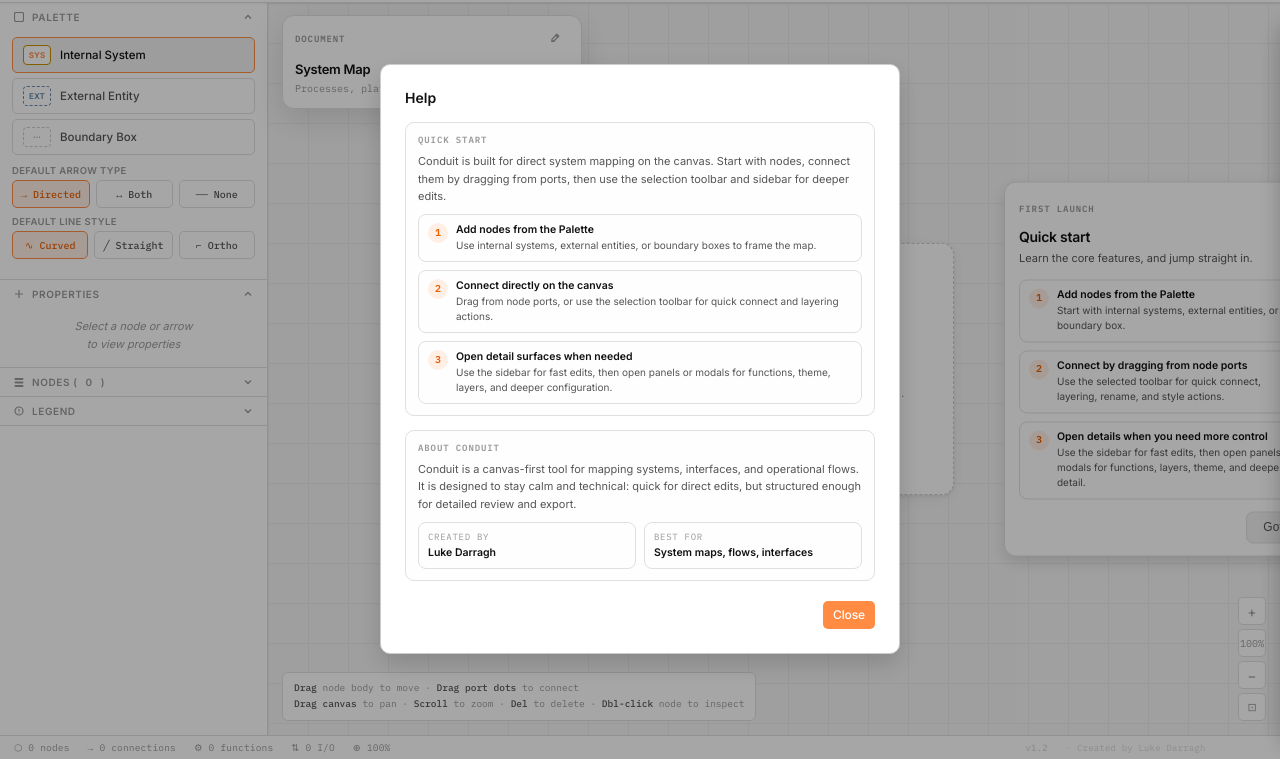
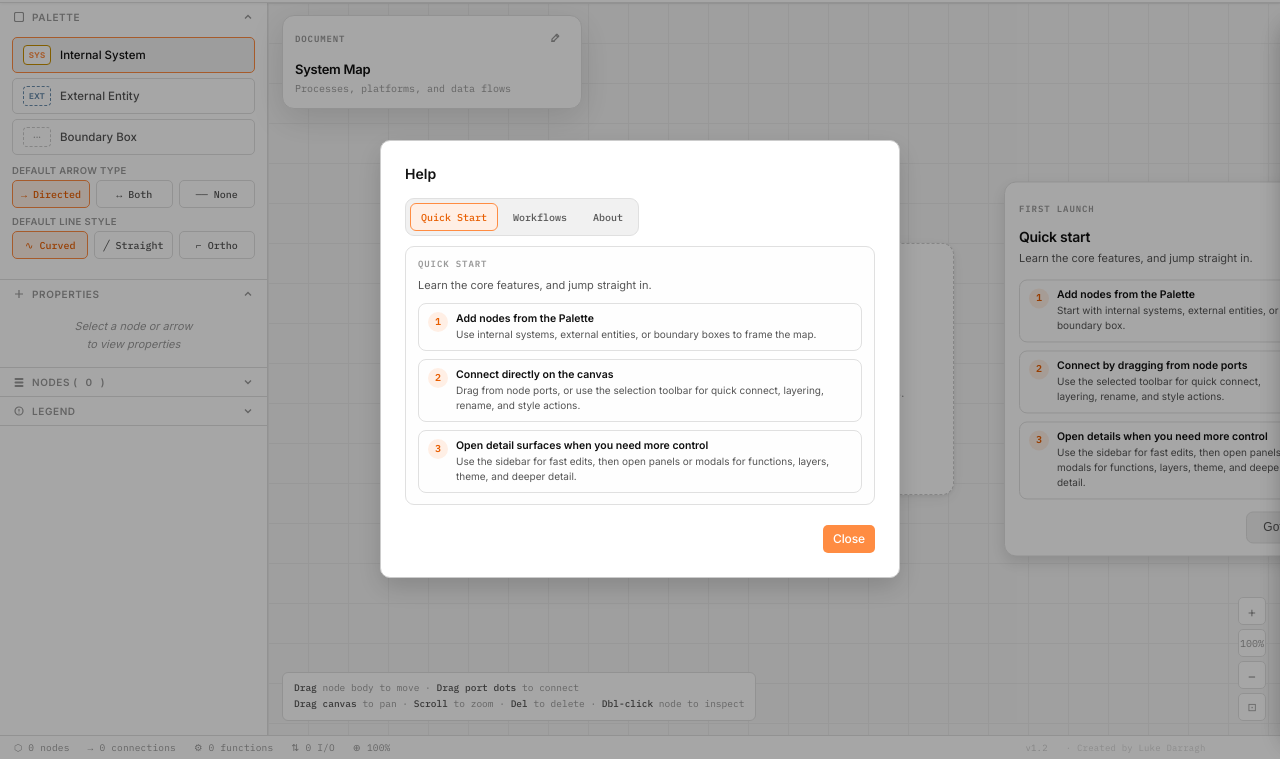
Before and after one commit to luked-tools/conduit, a website: page index.html in a window 1280 px wide. Both pictures are taken after a click on the button "Help". Shown: the part 41-800 px from the top of the page. Drawn offline with Linux system fonts and the light colour scheme.

Commit message:
Swap to using tabs for help modal

```diff
--- a/src/features/help-modal.js
+++ b/src/features/help-modal.js
@@ -1,9 +1,24 @@
+function setHelpTab(tabId) {
+  document.querySelectorAll('.help-modal-tab').forEach(btn => {
+    btn.classList.toggle('active', btn.dataset.tab === tabId);
+  });
+  document.querySelectorAll('.help-modal-panel').forEach(panel => {
+    panel.classList.toggle('active', panel.dataset.tabPanel === tabId);
+  });
+}
+
 function openHelpModal() {
   const body = `
     <div class="help-modal-body">
+      <div class="help-modal-tabs" role="tablist" aria-label="Help sections">
+        <button class="help-modal-tab active" data-tab="quickstart" onclick="setHelpTab('quickstart')" role="tab" aria-selected="true">Quick Start</button>
+        <button class="help-modal-tab" data-tab="workflows" onclick="setHelpTab('workflows')" role="tab" aria-selected="false">Workflows</button>
+        <button class="help-modal-tab" data-tab="about" onclick="setHelpTab('about')" role="tab" aria-selected="false">About</button>
+      </div>
+      <section class="help-modal-panel active" data-tab-panel="quickstart">
         <section class="help-modal-section">
           <div class="help-modal-kicker">Quick Start</div>
-        <div class="help-modal-copy">Conduit is built for direct system mapping on the canvas. Start with nodes, connect them by dragging from ports, then use the selection toolbar and sidebar for deeper edits.</div>
+          <div class="help-modal-copy">Learn the core features, and jump straight in.</div>
           <div class="help-modal-tip-list">
             <div class="help-modal-tip">
               <span class="help-modal-tip-index">1</span>
@@ -16,25 +31,40 @@ function openHelpModal() {
               <span class="help-modal-tip-index">2</span>
               <div>
                 <div class="help-modal-tip-title">Connect directly on the canvas</div>
-              <div class="help-modal-tip-copy">Drag from node ports, or use the selection toolbar for quick connect and layering actions.</div>
+                <div class="help-modal-tip-copy">Drag from node ports, or use the selection toolbar for quick connect, layering, rename, and style actions.</div>
               </div>
             </div>
             <div class="help-modal-tip">
               <span class="help-modal-tip-index">3</span>
               <div>
-              <div class="help-modal-tip-title">Open detail surfaces when needed</div>
-              <div class="help-modal-tip-copy">Use the sidebar for fast edits, then open panels or modals for functions, theme, layers, and deeper configuration.</div>
+                <div class="help-modal-tip-title">Open detail surfaces when you need more control</div>
+                <div class="help-modal-tip-copy">Use the sidebar for fast edits, then open panels or modals for functions, layers, theme, and deeper detail.</div>
               </div>
             </div>
           </div>
         </section>
+      </section>
+      <section class="help-modal-panel" data-tab-panel="workflows">
+        <section class="help-modal-section">
+          <div class="help-modal-kicker">Key Workflows</div>
+          <div class="help-modal-copy">Conduit is designed for fast editing on the canvas, with deeper tools revealed only when you need them.</div>
+          <div class="help-modal-meta">
+            <div><span>Create</span><strong>Add nodes, drag to connect, or use quick connect from the selection toolbar.</strong></div>
+            <div><span>Edit</span><strong>Select nodes and connectors to use the sidebar, inline rename, style brush, and layer controls.</strong></div>
+            <div><span>Review</span><strong>Use Layers, Theme, and detail panels to refine structure, presentation, and visual hierarchy.</strong></div>
+            <div><span>Share</span><strong>Export interactive HTML when you want a richer shared artifact, not just a static image.</strong></div>
+          </div>
+        </section>
+      </section>
+      <section class="help-modal-panel" data-tab-panel="about">
         <section class="help-modal-section">
           <div class="help-modal-kicker">About Conduit</div>
-        <div class="help-modal-copy">Conduit is a canvas-first tool for mapping systems, interfaces, and operational flows. It is designed to stay calm and technical: quick for direct edits, but structured enough for detailed review and export.</div>
+          <div class="help-modal-copy">Conduit is a canvas-first tool for mapping systems, interfaces, and operational flows. It is designed to stay consistently clean but still technical: quick to directly edit, but structured enough for detailed review and interactive exports.</div>
           <div class="help-modal-meta">
             <div><span>Created by</span><strong>Luke Darragh</strong></div>
-          <div><span>Best for</span><strong>System maps, flows, interfaces</strong></div>
+            <div><span>Best for</span><strong>System maps, interface flows, operational architecture</strong></div>
           </div>
+        </section>
       </section>
     </div>
   `;
--- a/styles/shell.css
+++ b/styles/shell.css
@@ -949,9 +949,43 @@
   .help-modal-body {
       display: flex;
       flex-direction: column;
-    gap: 14px;
+      gap: 10px;
       max-width: 520px;
     }
+  .help-modal-tabs {
+    display: inline-flex;
+    gap: 4px;
+    padding: 4px;
+    border: 1px solid var(--border);
+    border-radius: 9px;
+    background: color-mix(in srgb, var(--surface2) 88%, transparent);
+    align-self: flex-start;
+  }
+  .help-modal-tab {
+    min-height: 28px;
+    padding: 5px 10px;
+    border-radius: 6px;
+    border: 1px solid transparent;
+    background: transparent;
+    color: var(--text2);
+    font-family: 'IBM Plex Mono', monospace;
+    font-size: 10px;
+    font-weight: 500;
+    cursor: pointer;
+    transition: all 0.12s;
+  }
+  .help-modal-tab:hover {
+    background: var(--surface-hover);
+    border-color: var(--border2);
+    color: var(--text);
+  }
+  .help-modal-tab.active {
+    background: var(--accent-soft);
+    border-color: var(--accent);
+    color: var(--accent3);
+  }
+  .help-modal-panel { display: none; }
+  .help-modal-panel.active { display: block; }
   .help-modal-section {
       display: flex;
       flex-direction: column;
@@ -1041,6 +1075,19 @@
       color: var(--text);
       font-weight: 600;
     }
+  @media (max-width: 640px) {
+    .help-modal-tabs {
+      width: 100%;
+      display: grid;
+      grid-template-columns: repeat(3, minmax(0, 1fr));
+    }
+    .help-modal-tab {
+      justify-content: center;
+    }
+    .help-modal-meta {
+      grid-template-columns: 1fr;
+    }
+  }
 
   /* Tooltips */
   [title]:hover::after {
```
Also changed, not shown: tests/smoke.spec.js (+7 -3 lines). Lines whose indentation alone changed are shown as unchanged.
